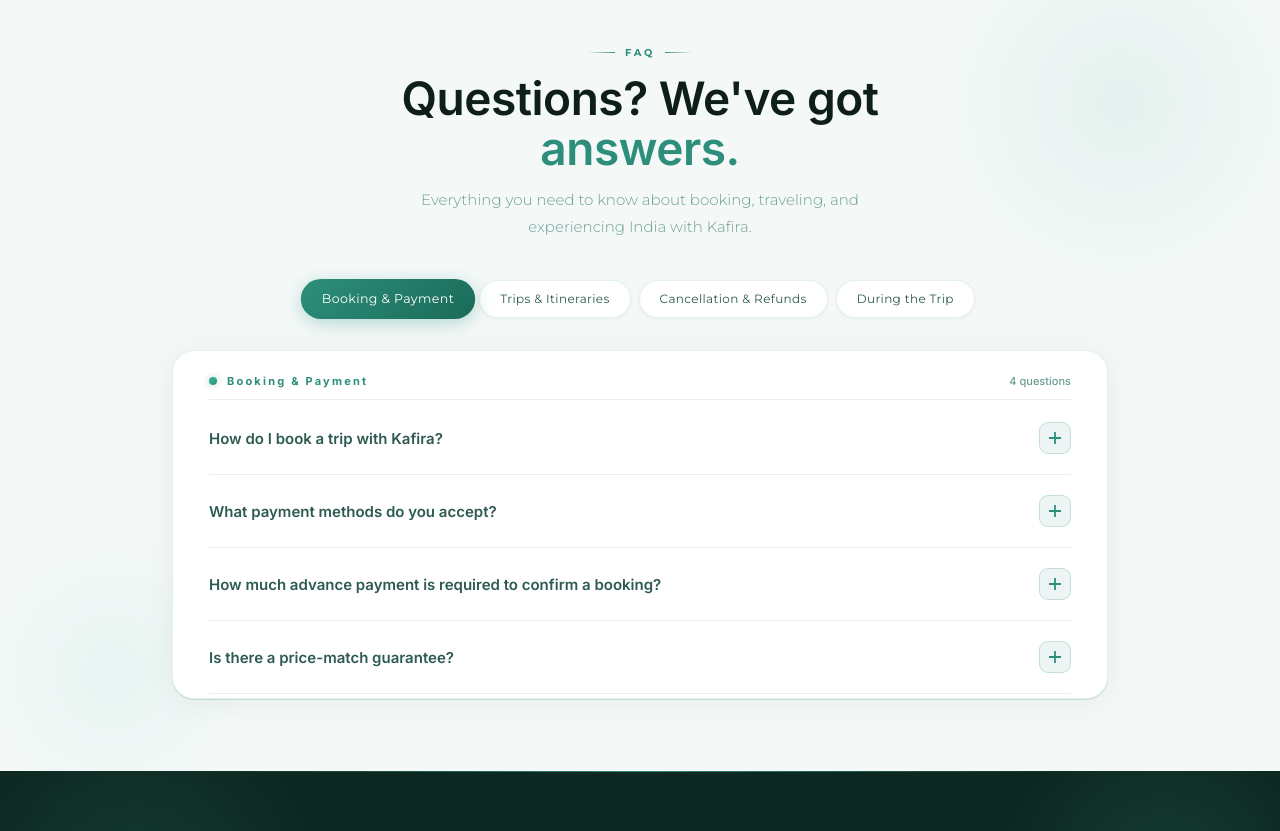
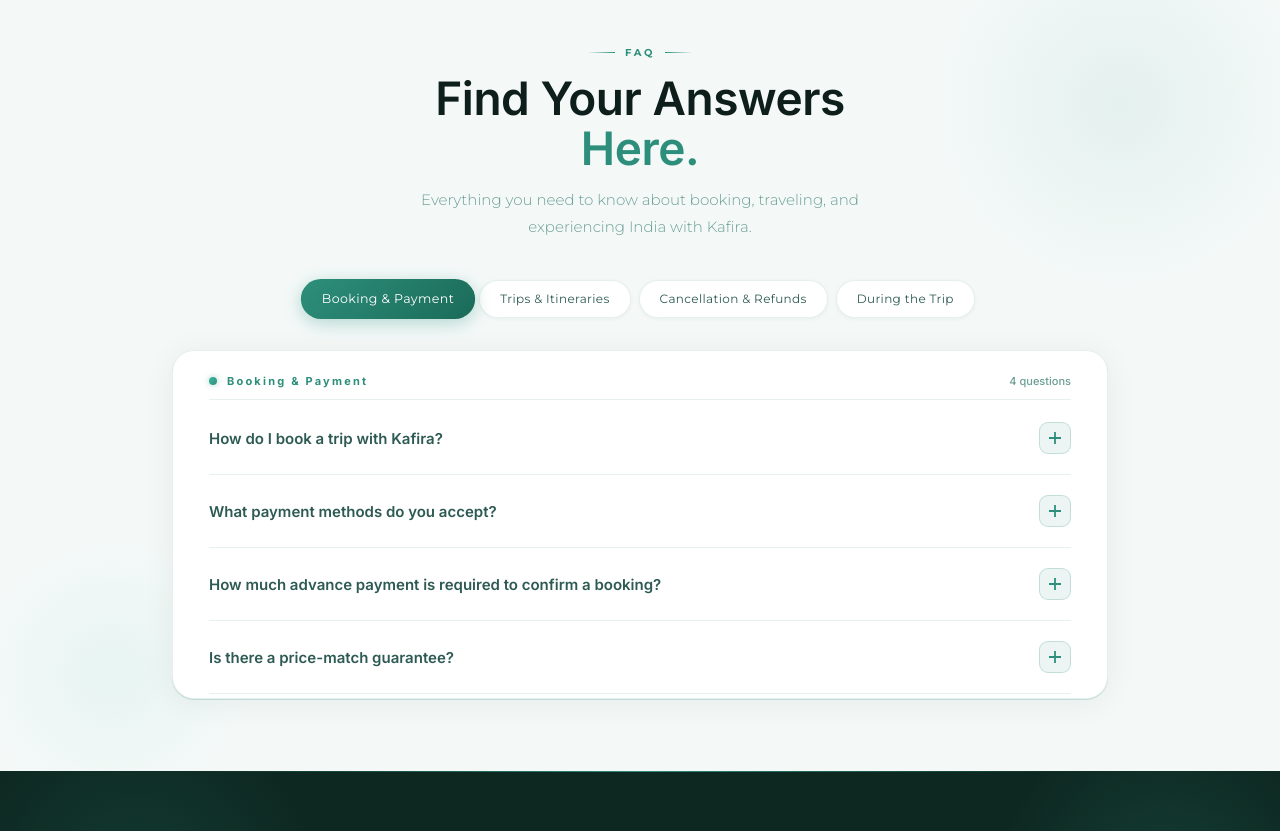
Before and after one commit to metamaster01/kafira-website, a Next.js app: page / in a window 1280 px wide. Shown: the part 5600-6431 px from the top of the page. Built offline with nearby package versions, Linux system fonts and the light colour scheme; a web font is replaced by a local one.

Commit message:
client final update v3.3

```diff
--- a/components/FAQSection.tsx
+++ b/components/FAQSection.tsx
@@ -203,7 +203,7 @@ export default function FAQSection() {
               <div style={{ height: 1, width: 28, background: `linear-gradient(to left,transparent,${C.sea})` }}/>
             </div>
             <h2 style={{ fontFamily: '"Inter",serif', fontWeight: 600, fontSize: 'clamp(24px,4vw,46px)', lineHeight: 1.08, color: C.text, marginBottom: 14, letterSpacing: '-0.01em' }}>
-              Questions? We've got<br/><span style={{ color: C.sea }}>answers.</span>
+              Find Your Answers <br/><span style={{ color: C.sea }}>Here.</span>
             </h2>
             <p style={{ fontFamily: '"Montserrat",sans-serif', fontWeight: 300, fontSize: 15, color: C.muted, lineHeight: 1.75, maxWidth: 520, margin: '0 auto' }}>
               Everything you need to know about booking, traveling, and experiencing India with Kafira.
```
